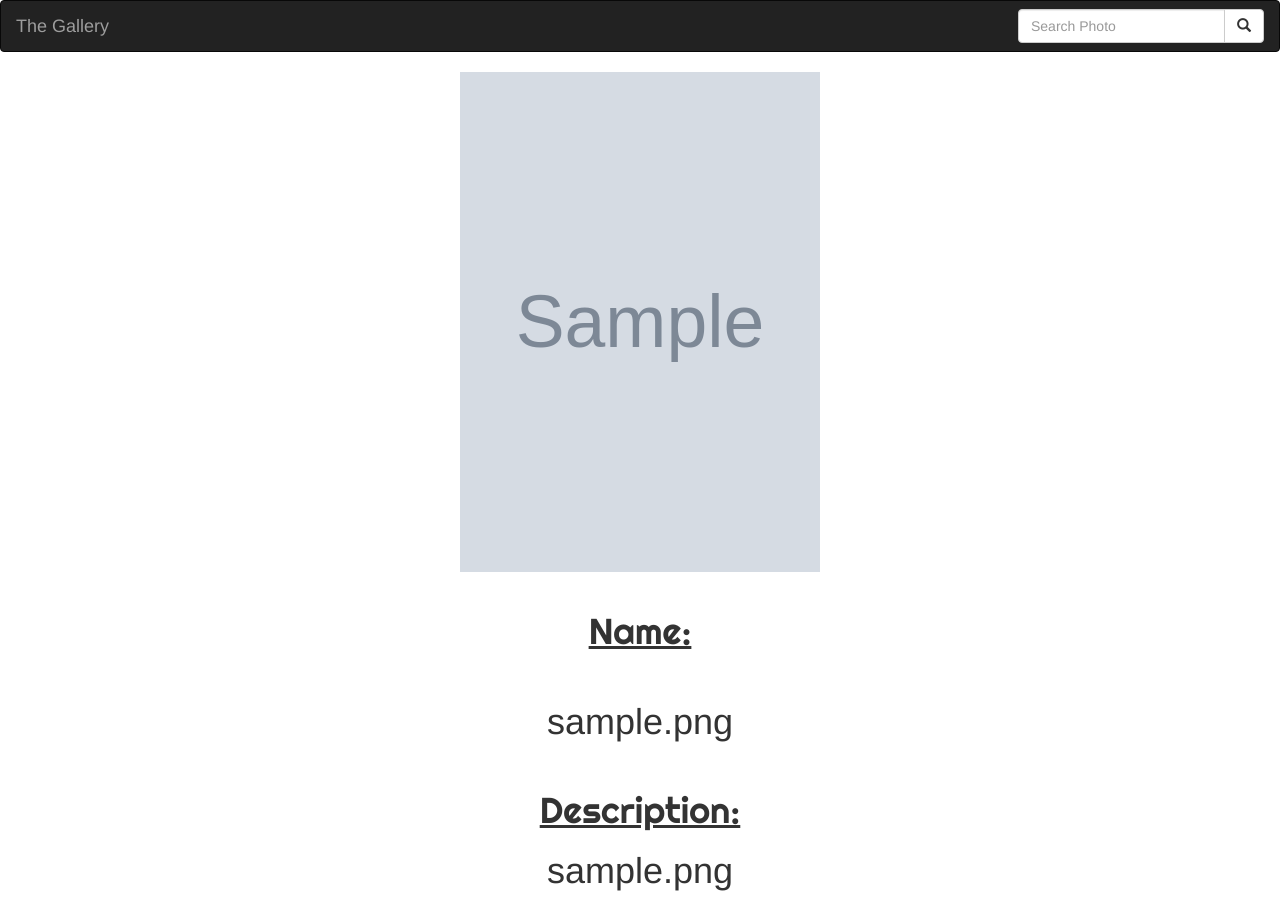
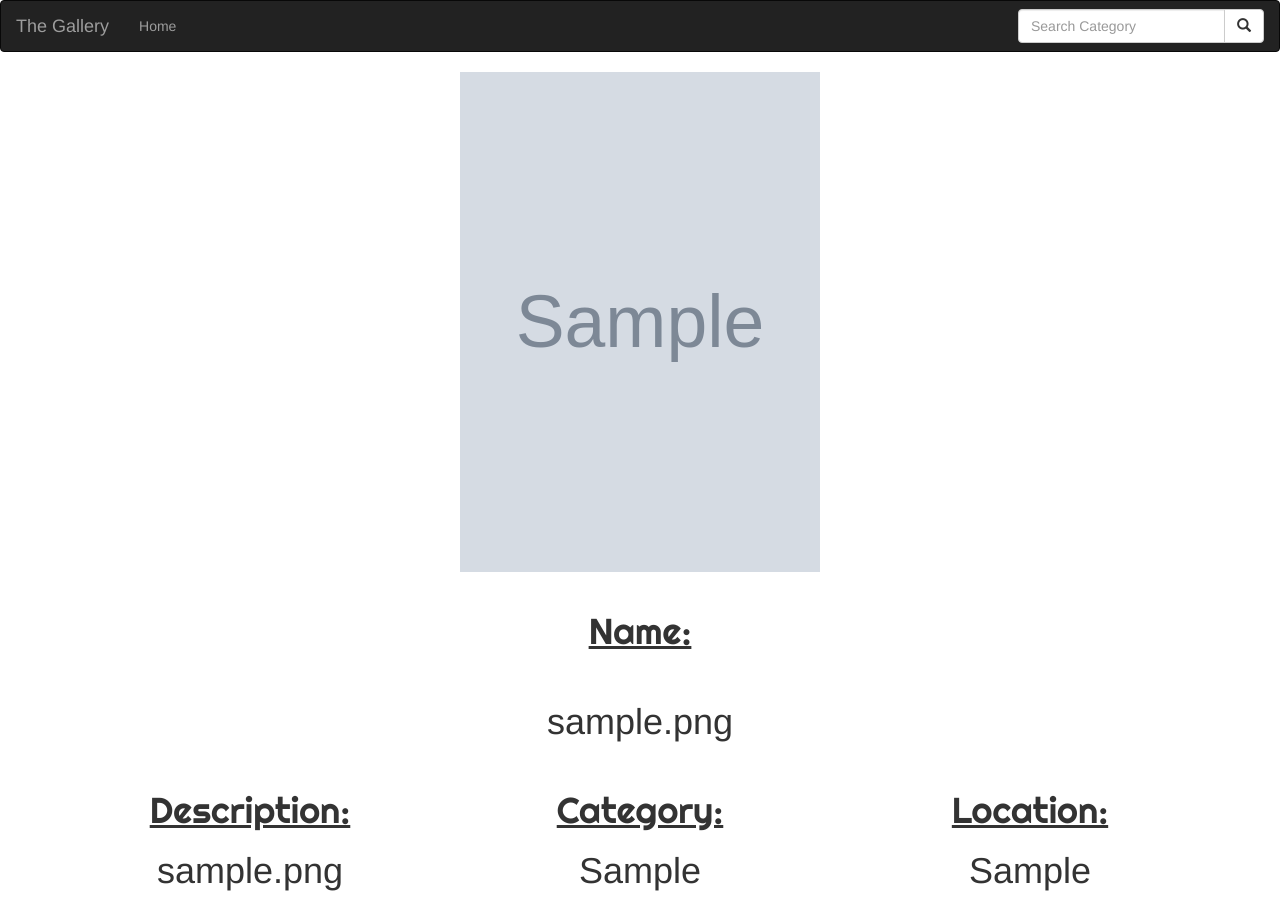
Before and after one commit to mitchnm/GALLERY, a Django app: page /photo/1 in a window 1280 px wide. Run offline with Django 3.2, Linux system fonts and the light colour scheme; tables that the repository leaves empty hold one stand-in row (values such as "Sample post"); grey boxes marked "Sample" are stand-in pictures; some libraries are stand-ins or nearby versions.

Commit message:
final touches

```diff
--- a/gallery/models.py
+++ b/gallery/models.py
@@ -36,8 +36,8 @@ class Image(models.Model):
         self.delete()
 
     @classmethod
-    def search_by_title(cls,search_term):
-        photo = cls.objects.filter(img_name__icontains=search_term)
+    def search_by_category(cls,search_term):
+        photo = cls.objects.filter(img_category__icontains=search_term)
         return photo
 
     @classmethod
--- a/gallery/templates/gallery.html
+++ b/gallery/templates/gallery.html
@@ -12,9 +12,24 @@
 <div style="text-align:center;">
   <h1 style="font-family: 'Righteous', cursive;"><u>Name:</u></h1><br>
   <h1>{{ img.img_name }}</h1><br>
+  <div class="row">
+    <div class="col-md-4">
       <h1 style="font-family: 'Righteous', cursive;"><u>Description:</u>
         <h1>
           <h1>{{ img.img_decription }}</h1>
+    </div>
+    <div class="col-md-4">
+      <h1 style="font-family: 'Righteous', cursive;"><u>Category:</u>
+        <h1>
+          <h1>{{ img.img_category }}</h1>
+    </div>
+    <div class="col-md-4">
+      <h1 style="font-family: 'Righteous', cursive;"><u>Location:</u>
+        <h1>
+          <h1>{{ img.img_location }}</h1>
+    </div>
+
+  </div>
   {% empty %}
   <h1>No info</h1>
   {% endfor %}
--- a/gallery/templates/index.html
+++ b/gallery/templates/index.html
@@ -3,9 +3,9 @@
 {{ block.super }}
 <div class="row">
   {% for img in image %}
-  <div class="col-md-3 col-sm-3 col-xs-3">
-    <img class="img-responsive" src='{{img.article_image.url}}' alt='img' style="width:250px; height:250px;"><br>
-    <button class="btn btn-success" style="float: center;"><a href="/photo/{{img.id}}">View more</a></button>
+  <div class="col-md-4 col-sm-4 col-xs-4 col-lg-4">
+    <img class="img-responsive" src='{{img.article_image.url}}' alt='img' style="width:250px; height:300px;"><br>
+    <button class="btn btn-default" style="float: center;"><a href="/photo/{{img.id}}">View more</a></button>
   </div>
   {%empty%}
   <p>No img</p>
--- a/gallery/templates/navbar.html
+++ b/gallery/templates/navbar.html
@@ -3,12 +3,24 @@
     <div class="navbar-header">
       <a class="navbar-brand" href="{% url 'welcome' %}">The Gallery</a>
     </div>
+    <ul class="nav navbar-nav">
+      <li><a href="/">Home</a></li>
+      <!-- <li class="nav-item dropdown">
+        <a class="nav-link dropdown-toggle" href="#" id="navbarDropdown" role="button" data-toggle="dropdown" aria-haspopup="true" aria-expanded="false">Categories</a>
+        <div class="dropdown-menu" style="padding:5px;" aria-labelledby="navbarDropdown">
+          {% for category in images %}
+          <a class="dropdown-item" href="/category/{{category.category_name}}">{{category.img_category}}</a>
+          <div class="dropdown-divider"></div>
+          {% endfor %}
+        </div>
+      </li> -->
+    </ul>
     <div class="navbar-right">
 
       <form class="navbar-form" role="search" action="{% url 'search_results' %}">
 
         <div class="input-group">
-          <input type="text" class="form-control" placeholder="Search Photo" name="photo">
+          <input type="text" class="form-control" placeholder="Search Category" name="category">
           <div class="input-group-btn">
             <button class="btn btn-default" type="submit"><i class="glyphicon glyphicon-search"></i></button>
           </div>
--- a/gallery/views.py
+++ b/gallery/views.py
@@ -13,7 +13,7 @@ def show(request,id):
 def search_results(request):
     if 'image' in request.GET and request.GET["image"]:
         search_term = request.GET.get("image")
-        searched_image = Image.search_by_title(search_term)
+        searched_image = Image.search_by_category(search_term)
         message = f"{search_term}"
         return render(request, 'search.html',{"message":message,"images": searched_image})
     else:
```
Also changed, not shown: gallery/templates/search.html (+9 -7 lines). Lines whose indentation alone changed are shown as unchanged.
